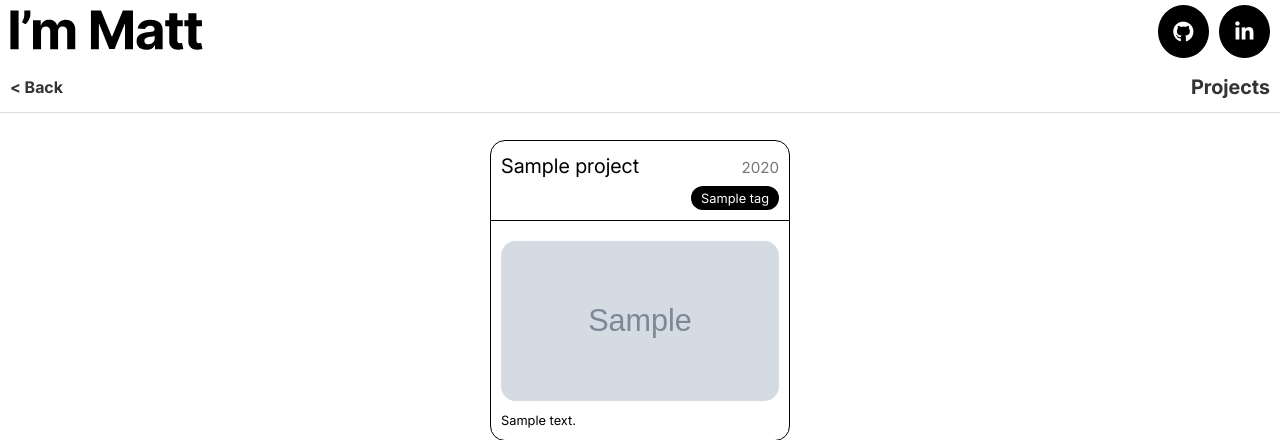
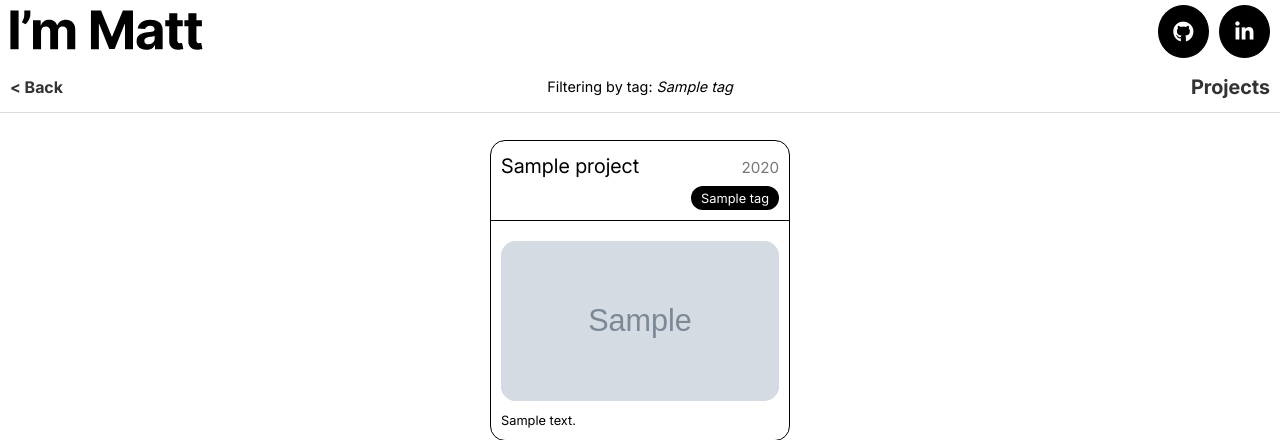
Before and after one commit to mfplinta/portfolio, a Django app: template main/templates/main/projects.html in a window 1280 px wide. Shown: the top 440 px of the page. Run offline with Django 5.2, Linux system fonts and the light colour scheme; the template is opened without the code that fills it: most values are stand-ins (such as "Sample title", 1, 10 or a date in 2020); grey boxes marked "Sample" are stand-in pictures.

Commit message:
Add description of filter and ability to clear it

```diff
--- a/main/static/main/style.css
+++ b/main/static/main/style.css
@@ -161,6 +161,13 @@ header {
     font-size: 1.25em;
     font-weight: bold;
     color: #333;
+}
+
+.filter-desc {
+    position: fixed;
+    left: 50%;
+    transform: translate(-50%, 0);
+    font-size: 0.9em;
 }
 
 .top-button {
--- a/main/templates/main/header.html
+++ b/main/templates/main/header.html
@@ -85,6 +85,9 @@
         <div class="nav-title">
             <a href="{{ back_to }}" class="back-link">&lt; Back</a>
             <h1 class="header-title">{{ title }}</h1>
+        {% if tag %}
+            <span class="filter-desc"><a href="/projects/">Filtering by tag: <i>{{ tag }}</i></a></span>
+        {% endif %}
         </div>
     {% endif %}
 </header>
--- a/main/templates/main/projects.html
+++ b/main/templates/main/projects.html
@@ -5,7 +5,7 @@
 {% block meta-description %}{{ "I'm Matt (Matheus Plinta). A few of the projects I have built along the years." }}{% endblock %}
 
 {% block body %}
-    {% include 'main/header.html' with title='Projects' back_to='/' %}
+    {% include 'main/header.html' with title='Projects' back_to='/' tag=tag %}
     <div class="content">
         <section class="projects-section">
             {% for project in projects %}
--- a/main/views.py
+++ b/main/views.py
@@ -17,5 +17,6 @@ def projects(request, tag=None):
     else:
         projects = Project.objects.all().order_by(F('date').desc())
     return render(request, 'main/projects.html', {
-        'projects': projects
+        'projects': projects,
+        'tag': tag,
     })
```
